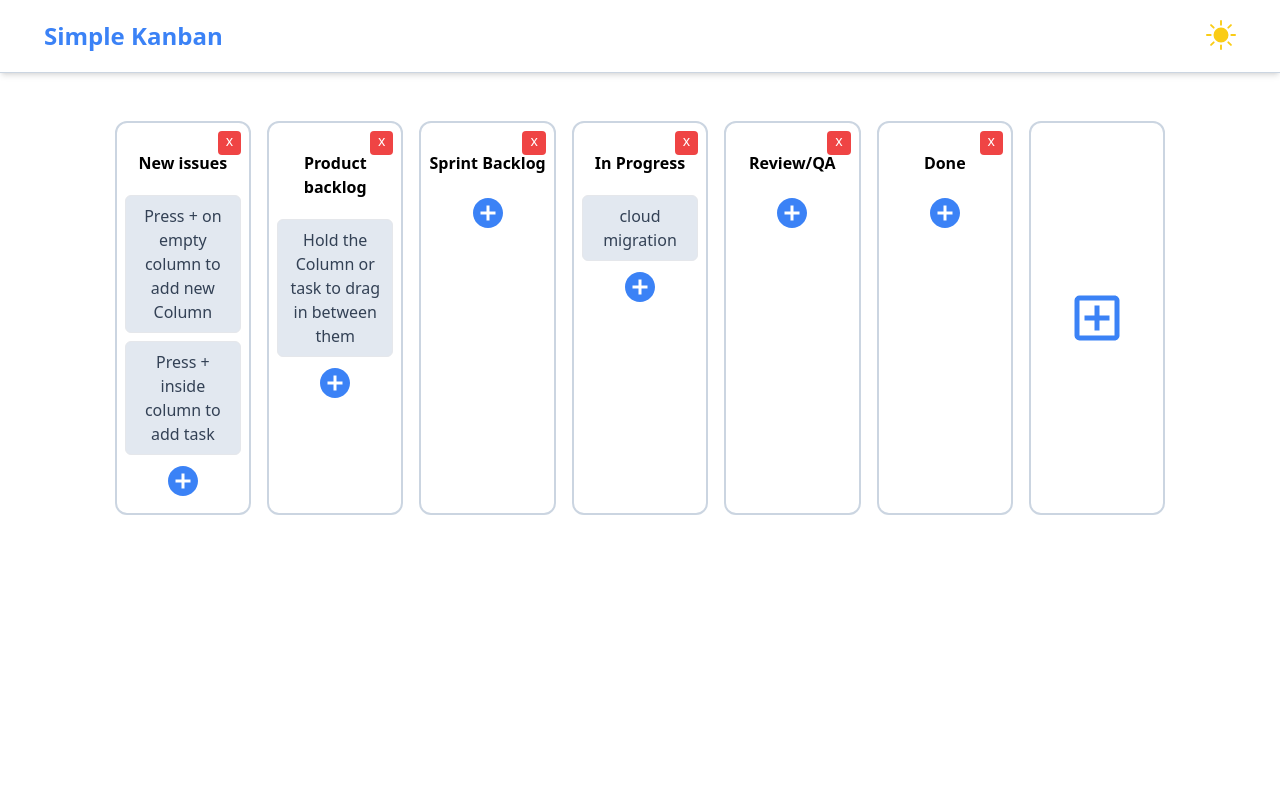
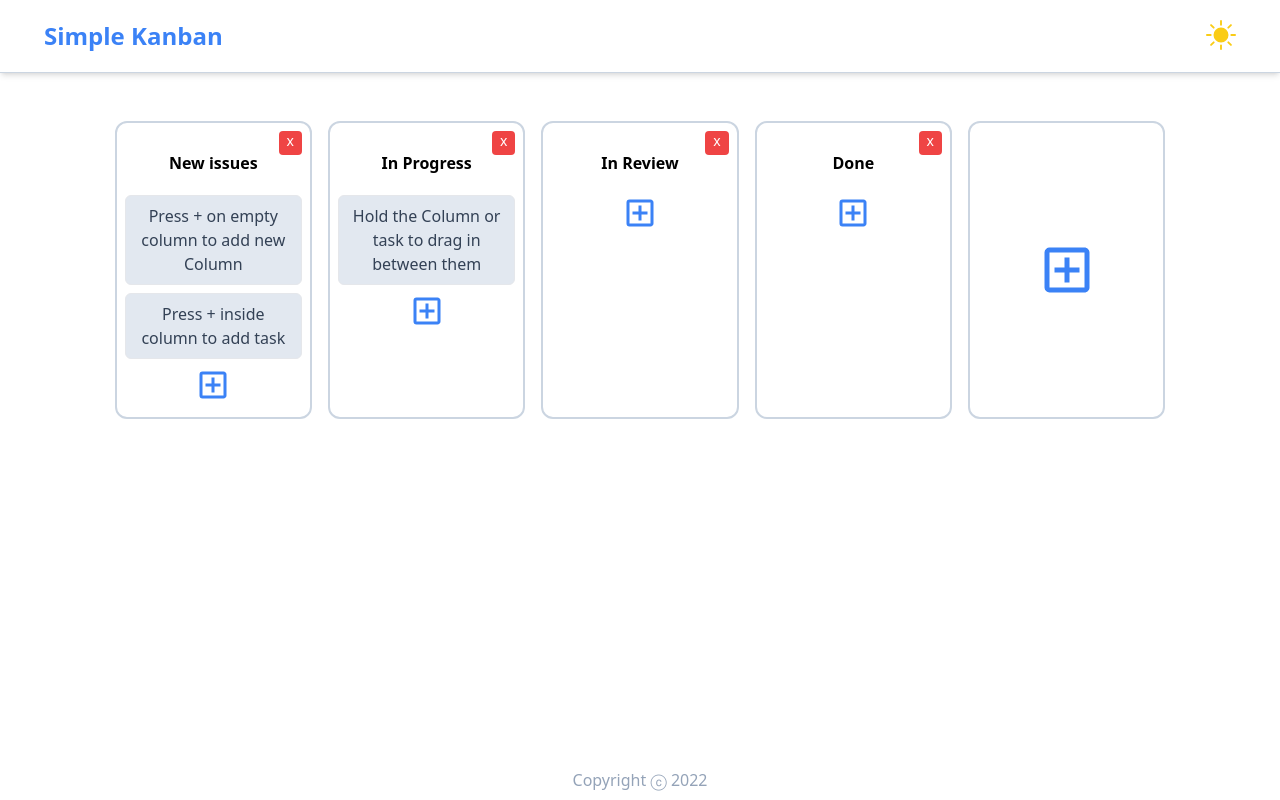
Before and after one commit to aimanraz/kanban-client, a React (Create React App) app: page / in a window 1280 px wide. Built offline with nearby package versions, Linux system fonts and the light colour scheme.

Commit message:
added transition to button

```diff
--- a/src/components/AddColumn.jsx
+++ b/src/components/AddColumn.jsx
@@ -41,7 +41,7 @@ function AddColumn(props) {
         <div className="border-2 border-slate-300 dark:border-slate-700 dark:bg-slate-800 m-2 rounded-xl w-52 flex flex-col justify-center items-center p-2">
             {newColButton ?
             <button onClick={() => setNewColButton(false)}>
-                <MdOutlineAddBox className=" text-6xl text-blue-500 hover:text-blue-800 dark:text-gray-500 dark:hover:text-cyan-500 rounded-full"  />
+                <MdOutlineAddBox className=" text-6xl transition-colors hover:delay-75 text-blue-500 hover:text-blue-800 dark:text-gray-500 dark:hover:text-cyan-500 rounded-full"  />
             </button>
             : <input className="bg-gray-50 border border-gray-300 text-gray-900 text-sm rounded-lg focus:ring-blue-500 focus:border-blue-500 block w-full p-2.5"
                         type="text" value={value} onChange={handleChange} onBlur={handleInputChange} onKeyDown={({key}) => {
--- a/src/components/AddTask.jsx
+++ b/src/components/AddTask.jsx
@@ -1,5 +1,5 @@
 import { useState } from "react";
-import { MdAddCircle } from 'react-icons/md'
+import { MdOutlineAddBox } from 'react-icons/md'
 function AddTask(props){
     const [newTaskButton, setNewTaskButton] = useState(true);
     const [value, setValue] = useState('');
@@ -49,7 +49,7 @@ function AddTask(props){
             {
             newTaskButton ? <button
             onClick={() => setNewTaskButton(false)}>
-                <MdAddCircle className=" text-4xl text-blue-500 hover:text-blue-800 dark:text-gray-500 dark:hover:text-cyan-500"/>
+                <MdOutlineAddBox className="text-4xl transition-colors hover:delay-75 text-blue-500 hover:text-blue-800 dark:text-gray-500 dark:hover:text-cyan-500"/>
             </button>:
             <input className="bg-gray-50 border border-gray-300 text-gray-900 text-sm rounded-lg block w-full p-2.5"
                         type="text" value={value} onChange={handleChange} onBlur={handleInputChange}/>
--- a/src/components/App.jsx
+++ b/src/components/App.jsx
@@ -1,6 +1,7 @@
 import React, { useEffect, useState } from "react";
 import Header from './Header';
 import Board from "./Board";
+import Footer from "./Footer";
 
 function App (){
     const [darkMode, setDarkMode] = useState(false);
@@ -14,9 +15,10 @@ function App (){
         <div className={darkMode ? "dark": ""}>
             <div className="min-h-screen bg-white dark:bg-slate-900">
                 <Header darkMode={darkMode} setDarkMode={setDarkMode}/>
-                <Board />
+                <Board/>
+
             </div>
-
+            <Footer/>
         </div>
         )
 }
--- /dev/null
+++ b/src/components/Footer.jsx
@@ -0,0 +1,12 @@
+import React from 'react'
+
+const Footer = () => {
+    const year = new Date().getFullYear();
+  return (
+    <footer className='text-slate-400 dark:text-slate-600 w-screen absolute bottom-2 text-center'>
+        Copyright ⓒ {year}
+    </footer>
+  )
+}
+
+export default Footer;
--- a/src/data.js
+++ b/src/data.js
@@ -2,8 +2,7 @@ export const board_data = {
     tasks: {
         task1: {id: 'task1', content: 'Hold the Column or task to drag in between them'},
         task2: {id: 'task2', content: 'Press + on empty column to add new Column'},
-        task3: {id: 'task3', content: 'Press + inside column to add task'},
-        task4: {id: 'task4', content: 'cloud migration'}
+        task3: {id: 'task3', content: 'Press + inside column to add task'}
     },
     columns: {
         column1: {
@@ -13,31 +12,21 @@ export const board_data = {
         },
         column2: {
             id: 'column2',
-            title: 'Product backlog',
+            title: 'In Progress',
             taskIds: ['task1']
         },
         column3: {
             id: 'column3',
-            title: 'Sprint Backlog',
+            title: 'In Review',
             taskIds: []
         },
         column4: {
             id: 'column4',
-            title: 'In Progress',
-            taskIds: ['task4']
-        },
-        column5: {
-            id: 'column5',
-            title: 'Review/QA',
-            taskIds: []
-        },
-        column6: {
-            id: 'column6',
             title: 'Done',
             taskIds: []
         }
     },
-    columnOrder: ['column1', 'column2', 'column3', 'column4', 'column5', 'column6']
+    columnOrder: ['column1', 'column2', 'column3', 'column4']
 }
 
 ;
```
